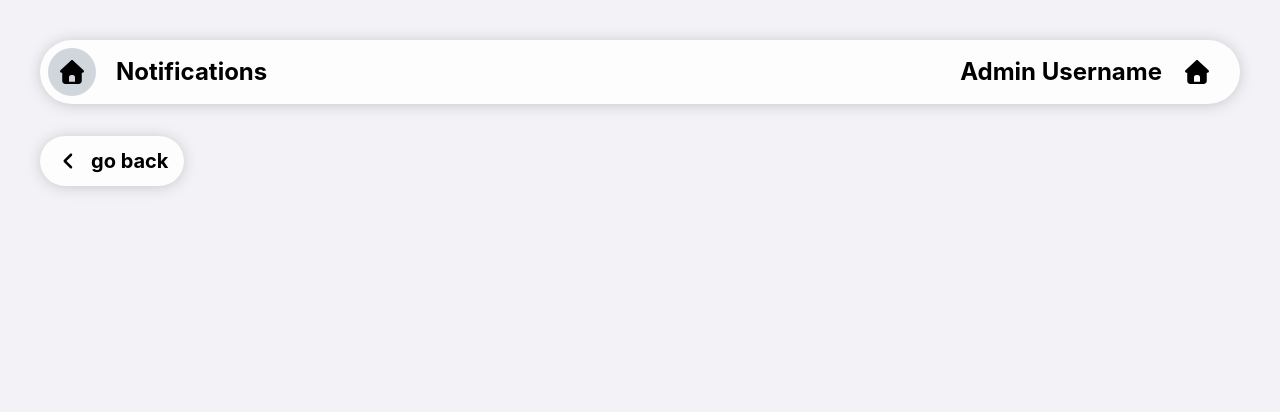
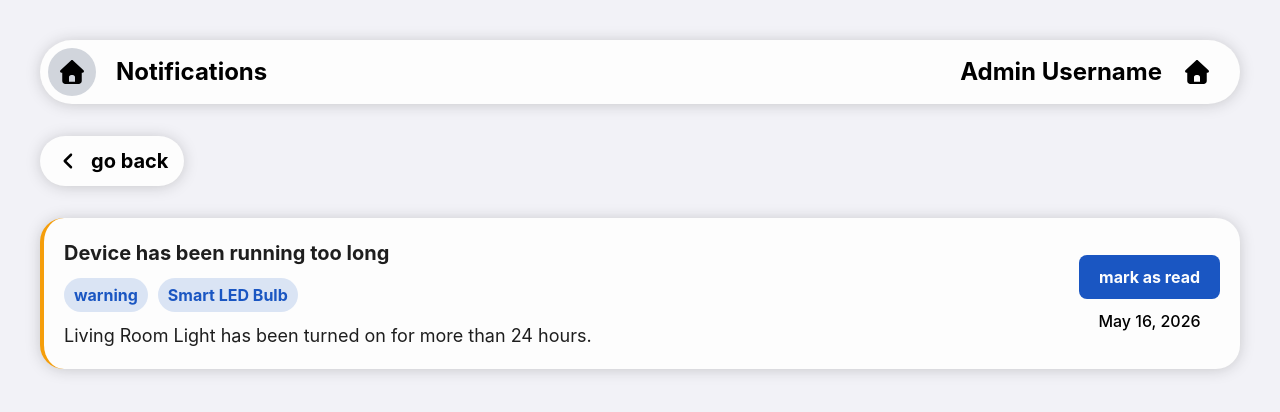
Before and after one commit to aukabanana/CSC-105-Pre-Hackathon, a React (Vite) app in the folder frontend/: page /notifications in a window 1280 px wide. Shown: the top 412 px of the page. Built offline with nearby package versions, Linux system fonts and the light colour scheme.

Commit message:
feat: create notifications list

```diff
--- a/frontend/src/components/notificationList.tsx
+++ b/frontend/src/components/notificationList.tsx
@@ -1,7 +1,33 @@
-export default function NotificationList () {
+export default function NotificationList() {
     return (
-        <div>
+        <div className="w-full h-fit flex flex-row justify-between items-center bg-(--bg-card) border-(--color-orange) shadow-(--shadow-lg)
+        border-l-4 p-5 rounded-3xl">
+            <div className="flex flex-col items-start
+            gap-2.5">
 
+                <h1 className="font-bold text-(--text-primary)
+                text-[20px]">Device has been running too long</h1>
+
+                <div className="w-fit h-fit flex flex-row
+                gap-2.5">
+                    <span className="status-pill info font-bold
+                    px-2.5 py-1.25">warning</span>
+                    <span className="status-pill info font-bold
+                    px-2.5 py-1.25">Smart LED Bulb</span>
+                </div>
+
+                <p className="text-(--text-primary)
+                text-[18px]">Living Room Light has been turned on for more than 24 hours.</p>
+
+            </div>
+
+            <div className="flex flex-col justify-center items-center
+            gap-2.5">
+                <span className="flex justify-center items-center bg-(--color-primary) text-(--bg-card) font-bold cursor-pointer transition duration-300 ease-in-out
+                py-2.5 px-5 rounded-lg
+                hover:shadow-(--shadow-button) hover:scale-105">mark as read</span>
+                <p className="text-(--text-main) font-medium">May 16, 2026</p>
+            </div>
         </div>
     )
 }
--- a/frontend/src/index.css
+++ b/frontend/src/index.css
@@ -92,3 +92,21 @@ body {
         inset 0 4px 8px -2px rgba(var(--color-danger-rgb), 0.25),
         0 1px 16px -2px rgba(var(--color-danger-rgb), 0.25);
 }
+
+.status-pill.info {
+    border-radius: 99px;
+    background: rgba(var(--color-primary-rgb), 0.15);
+    color: var(--color-primary);
+}
+
+.status-pill.warning {
+    border-radius: 99px;
+    background: rgba(var(--color-orange-rgb), 0.15);
+    color: var(--color-orange);
+}
+
+.status-pill.critical {
+    border-radius: 99px;
+    background: rgba(var(--color-danger-rgb), 0.15);
+    color: var(--color-danger);
+}
--- a/frontend/src/pages/notificationsPage.tsx
+++ b/frontend/src/pages/notificationsPage.tsx
@@ -1,5 +1,6 @@
 import DashboardHeader from "../components/dashboardHeader";
 import GoHomeButton from "../components/goHomeButton";
+import NotificationList from "../components/notificationList";
 
 export default function NotificationsPage () {
     return (
@@ -9,7 +10,7 @@ export default function NotificationsPage () {
 
             <GoHomeButton />
 
-
+            <NotificationList />
 
         </div>
 
```
